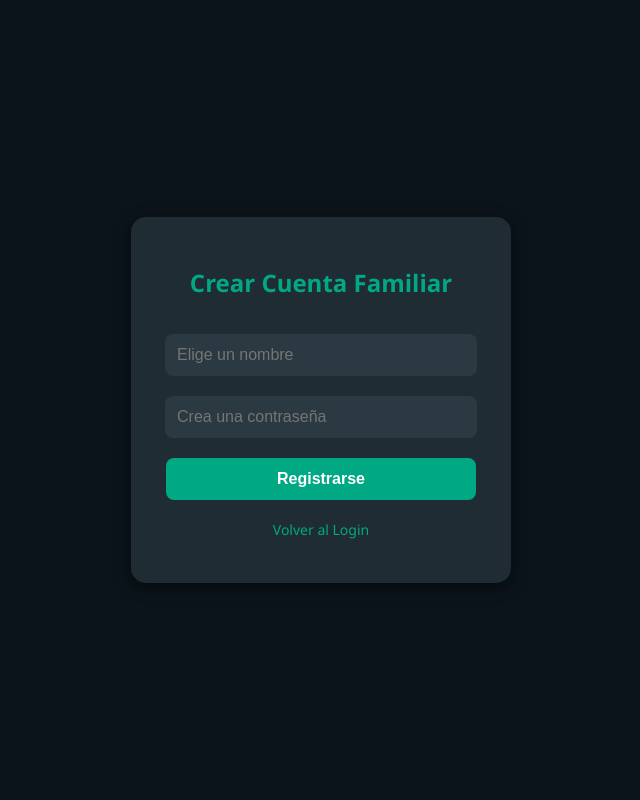
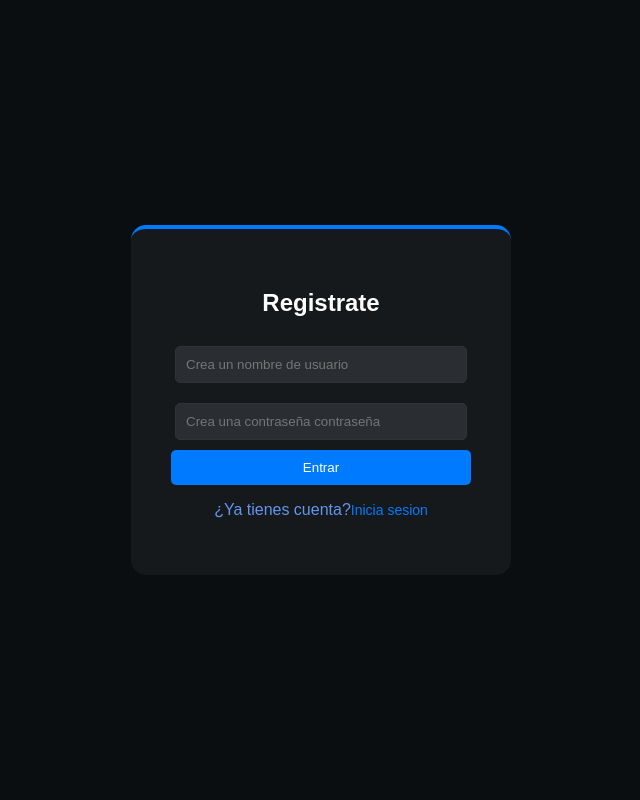
Before and after one commit to shadow345340/chat-oficial-de-shadow, a Flask app: page /register in a window 1280 px wide. Shown: the whole page, without its empty margins (319-959 px from the left). Run offline with Flask 3, Linux system fonts and the light colour scheme.

Commit message:
Update register.html

```diff
--- a/templates/register.html
+++ b/templates/register.html
@@ -1,33 +1,24 @@
 <!DOCTYPE html>
 <html lang="es">
 <head>
-    <meta name="viewport" content="width=device-width, initial-scale=1">
-    <title>Registro Familia</title>
     <style>
-        body { font-family: 'Segoe UI', sans-serif; background: #0b141a; color: white; display: flex; justify-content: center; align-items: center; height: 100vh; margin: 0; }
-        .card { background: #202c33; padding: 30px; border-radius: 15px; box-shadow: 0 4px 15px rgba(0,0,0,0.5); width: 320px; text-align: center; }
-        h2 { color: #00a884; margin-bottom: 25px; }
-        input { width: 90%; padding: 12px; margin: 10px 0; border-radius: 8px; border: none; background: #2a3942; color: white; outline: none; font-size: 16px; }
-        button { width: 97%; padding: 12px; background: #00a884; border: none; color: white; border-radius: 8px; cursor: pointer; font-weight: bold; font-size: 16px; margin-top: 10px; }
-        .error { color: #f15c5c; background: rgba(241, 92, 92, 0.1); padding: 10px; border-radius: 5px; margin-bottom: 15px; font-size: 14px; }
+        body { background: #0b0e11; color: white; font-family: sans-serif; display: flex; justify-content: center; align-items: center; height: 100vh; margin: 0; }
+        .card { background: #15191c; padding: 40px; border-radius: 15px; border-top: 4px solid #007bff; width: 300px; text-align: center; }
+        input { width: 90%; padding: 10px; margin: 10px 0; border-radius: 5px; border: 1px solid #333; background: #2a2e33; color: white; }
+        button { width: 100%; padding: 10px; background: #007bff; border: none; color: white; border-radius: 5px; cursor: pointer; }
+        a { color: #007bff; text-decoration: none; font-size: 14px; }
+        p { color: cornflowerblue;}
     </style>
 </head>
 <body>
     <div class="card">
-        <h2>Crear Cuenta Familiar</h2>
-        {% with messages = get_flashed_messages() %}
-            {% if messages %}
-                {% for message in messages %}<div class="error">{{ message }}</div>{% endfor %}
-            {% endif %}
-        {% endwith %}
-        <form method="post">
-            <input type="text" name="username" placeholder="Elige un nombre" required>
-            <input type="password" name="password" placeholder="Crea una contraseña" required>
-            <button type="submit">Registrarse</button>
+        <h2>Registrate</h2>
+        <form method="POST">
+            <input type="text" name="username" placeholder="Crea un nombre de usuario" required>
+            <input type="password" name="password" placeholder="Crea una contraseña contraseña" required>
+            <button type="submit">Entrar</button>
         </form>
-        <p style="margin-top: 20px; font-size: 14px; color: #8696a0;">
-            <a href="/login" style="color: #00a884; text-decoration: none;">Volver al Login</a>
-        </p>
+        <p>¿Ya tienes cuenta?<a href="/register">Inicia sesion</a></p>
     </div>
 </body>
 </html>
```
